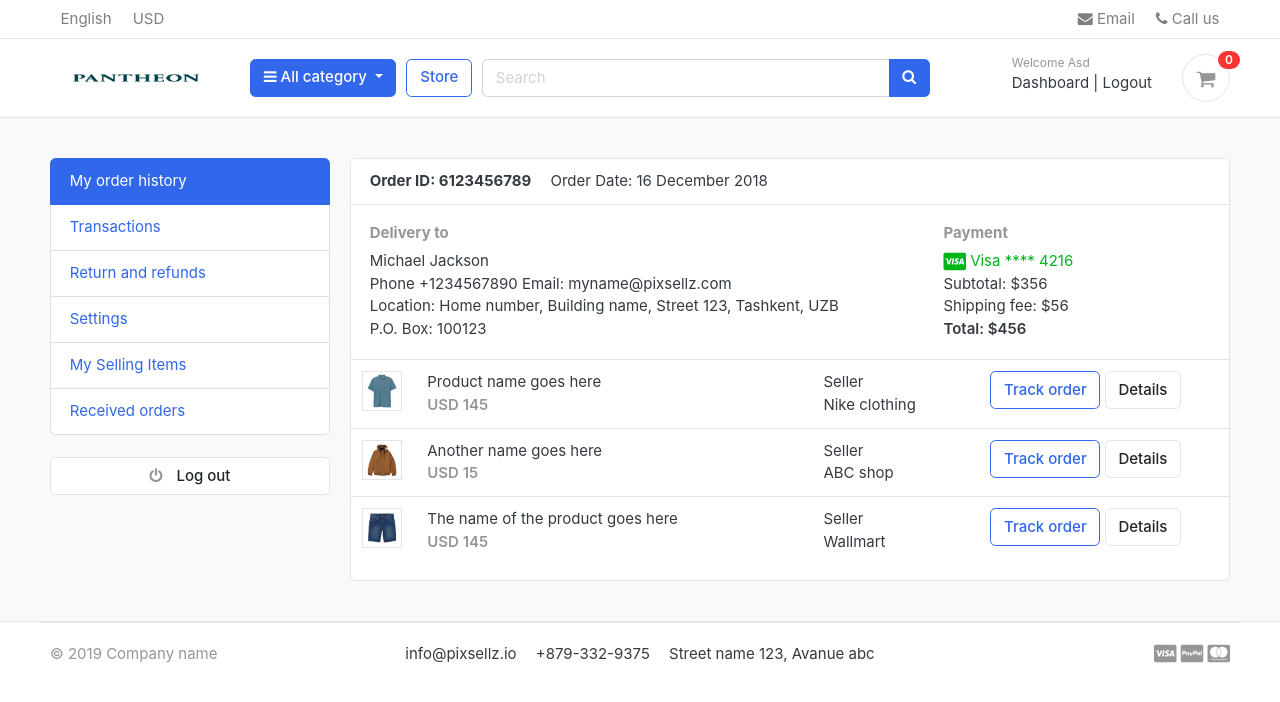
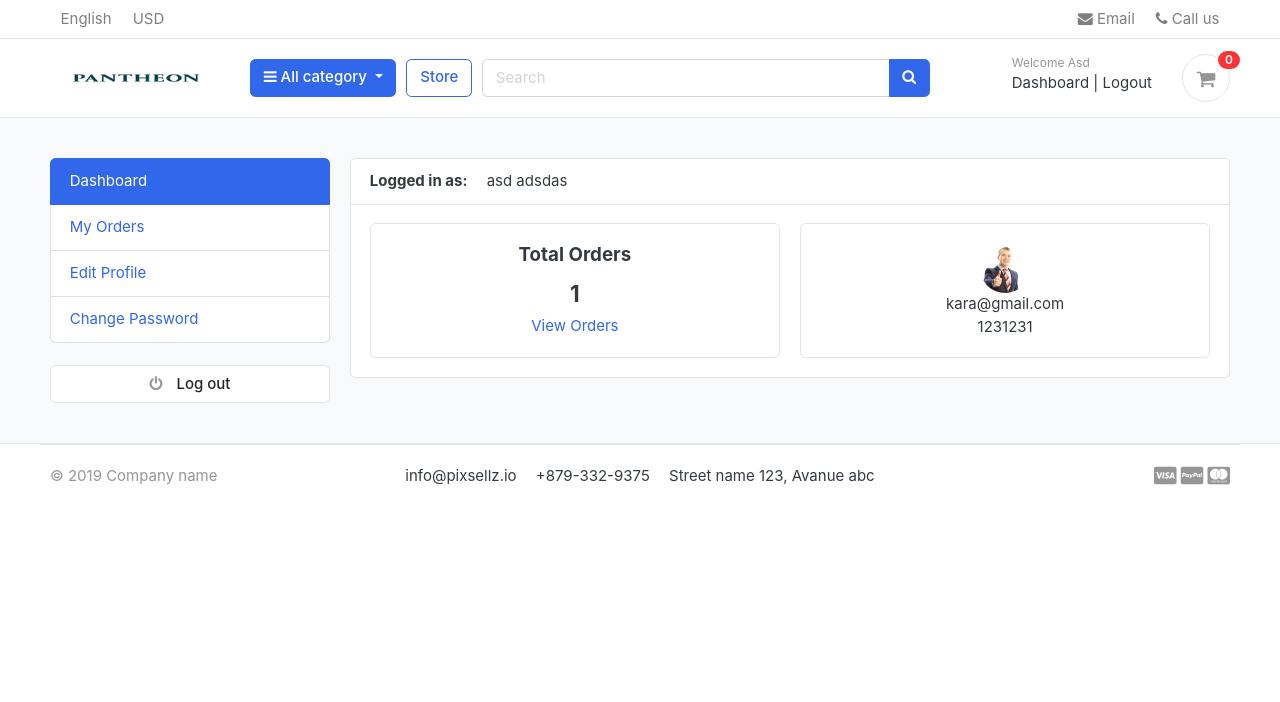
Before and after one commit to darestar1/E-commercial, a Django app: page /accounts/ in a window 1280 px wide. Shown: the top 702 px of the page. Run offline with Django 4.2, Linux system fonts and the light colour scheme; a user stored in the database is signed in; data comes from the database, SQL or seed files in the repository; both versions use the stored data as it was after the commit; some libraries are stand-ins or nearby versions; some web fonts are replaced.

Commit message:
dashboard completely finished.

```diff
--- a/accounts/models.py
+++ b/accounts/models.py
@@ -1,5 +1,5 @@
 from django.db import models
-from django.contrib.auth.models import AbstractBaseUser,BaseUserManager
+from django.contrib.auth.models import AbstractBaseUser, BaseUserManager
 # Create your models here.
 class MyAccountManager(BaseUserManager):
     def create_user(self, first_name, last_name, username, email, password=None):
@@ -65,3 +65,17 @@ class Account(AbstractBaseUser):
 
     def has_module_perms(self, add_label):
         return True
+class UserProfile(models.Model):
+    user = models.OneToOneField(Account, on_delete=models.CASCADE)
+    address_line_1 = models.CharField(blank=True, max_length=100)
+    address_line_2 = models.CharField(blank=True, max_length=100)
+    profile_picture = models.ImageField(blank=True, upload_to='userprofile')
+    city = models.CharField(blank=True, max_length=20)
+    state = models.CharField(blank=True, max_length=20)
+    country = models.CharField(blank=True, max_length=20)
+
+    def __str__(self):
+        return self.user.first_name
+
+    def full_address(self):
+        return f'{self.address_line_1} {self.address_line_2}'
--- a/accounts/urls.py
+++ b/accounts/urls.py
@@ -11,7 +11,10 @@ urlpatterns = [
     path("forgotPassword/",views.forgotPassword,name='forgotPassword'),
     path('resetpassword_validate/<uidb64>/<token>/',views.resetpassword_validate,name="resetpassword_validate"),
     path("resetPassword/",views.resetPassword,name='resetPassword'),
-
+    path('my_orders/', views.my_orders, name='my_orders'),
+    path('edit_profile/', views.edit_profile, name='edit_profile'),
+    path('change_password/', views.change_password, name='change_password'),
+    path('order_detail/<int:order_id>/', views.order_detail, name='order_detail'),
 
 
 
--- a/accounts/views.py
+++ b/accounts/views.py
@@ -1,18 +1,22 @@
-from django.shortcuts import render,redirect
-from .forms import RegistrationForm
-from .models import Account
-from django.contrib import messages,auth
+from django.shortcuts import render, redirect, get_object_or_404
+from .forms import RegistrationForm,UserForm, UserProfileForm
+from .models import Account, UserProfile
+from orders.models import Order, OrderProduct
+from django.contrib import messages, auth
 from django.contrib.auth.decorators import login_required
-#below is for activation code
+from django.http import HttpResponse
+
+# Verification email
 from django.contrib.sites.shortcuts import get_current_site
 from django.template.loader import render_to_string
 from django.utils.http import urlsafe_base64_encode, urlsafe_base64_decode
 from django.utils.encoding import force_bytes
 from django.contrib.auth.tokens import default_token_generator
 from django.core.mail import EmailMessage
-from django.http import HttpResponse
+
 from carts.views import _cart_id
 from carts.models import Cart, CartItem
+
 def register(request):
     if request.method == "POST":
         form = RegistrationForm(request.POST)
@@ -137,7 +141,15 @@ def activate(request,uidb64,token):
         return redirect("register")
 @login_required(login_url ="login")
 def dashboard(request):
-    return render(request,'accounts/dashboard.html')
+    orders = Order.objects.order_by('-created_at').filter(user_id=request.user.id, is_ordered=True)
+    orders_count = orders.count()
+
+    userprofile = UserProfile.objects.get(user_id=request.user.id)
+    context = {
+        'orders_count': orders_count,
+        'userprofile': userprofile,
+    }
+    return render(request, 'accounts/dashboard.html', context)
 def forgotPassword(request):
     if request.method=='POST':
         email= request.POST['email']
@@ -195,3 +207,76 @@ def resetPassword(request):
             return redirect('resetPassword')
     else:
         return render(request, 'accounts/resetPassword.html')
+
+
+@login_required(login_url='login')
+def my_orders(request):
+    orders = Order.objects.filter(user=request.user, is_ordered=True).order_by('-created_at')
+    context = {
+        'orders': orders,
+    }
+    return render(request, 'accounts/my_orders.html', context)
+
+
+@login_required(login_url='login')
+def edit_profile(request):
+    userprofile = get_object_or_404(UserProfile, user=request.user)
+    if request.method == 'POST':
+        user_form = UserForm(request.POST, instance=request.user)
+        profile_form = UserProfileForm(request.POST, request.FILES, instance=userprofile)
+        if user_form.is_valid() and profile_form.is_valid():
+            user_form.save()
+            profile_form.save()
+            messages.success(request, 'Your profile has been updated.')
+            return redirect('edit_profile')
+    else:
+        user_form = UserForm(instance=request.user)
+        profile_form = UserProfileForm(instance=userprofile)
+    context = {
+        'user_form': user_form,
+        'profile_form': profile_form,
+        'userprofile': userprofile,
+    }
+    return render(request, 'accounts/edit_profile.html', context)
+
+
+@login_required(login_url='login')
+def change_password(request):
+    if request.method == 'POST':
+        current_password = request.POST['current_password']
+        new_password = request.POST['new_password']
+        confirm_password = request.POST['confirm_password']
+
+        user = Account.objects.get(username__exact=request.user.username)
+
+        if new_password == confirm_password:
+            success = user.check_password(current_password)
+            if success:
+                user.set_password(new_password)
+                user.save()
+                # auth.logout(request)
+                messages.success(request, 'Password updated successfully.')
+                return redirect('change_password')
+            else:
+                messages.error(request, 'Please enter valid current password')
+                return redirect('change_password')
+        else:
+            messages.error(request, 'Password does not match!')
+            return redirect('change_password')
+    return render(request, 'accounts/change_password.html')
+
+
+@login_required(login_url='login')
+def order_detail(request, order_id):
+    order_detail = OrderProduct.objects.filter(order__order_number=order_id)
+    order = Order.objects.get(order_number=order_id)
+    subtotal = 0
+    for i in order_detail:
+        subtotal += i.product_price * i.quantity
+
+    context = {
+        'order_detail': order_detail,
+        'order': order,
+        'subtotal': subtotal,
+    }
+    return render(request, 'accounts/order_detail.html', context)
--- a/templates/accounts/dashboard.html
+++ b/templates/accounts/dashboard.html
@@ -4,89 +4,42 @@
 {% block content %}
 
 <section class="section-conten padding-y bg">
-    {% include "includes/alerts.html" %}
+
+{% include 'includes/alerts.html' %}
 <div class="container">
 	<div class="row">
-        <aside class="col-md-3">
-            <!--   SIDEBAR   -->
-            <ul class="list-group">
-                <a class="list-group-item active" href="#"> My order history </a>
-                <a class="list-group-item" href="#"> Transactions </a>
-                <a class="list-group-item" href="#"> Return and refunds </a>
-                <a class="list-group-item" href="#">Settings </a>
-                <a class="list-group-item" href="#"> My Selling Items </a>
-                <a class="list-group-item" href="#"> Received orders </a>
-            </ul>
-            <br>
-            <a class="btn btn-light btn-block" href="{% url "logout" %}"> <i class="fa fa-power-off"></i> <span class="text">Log out</span> </a>
-            <!--   SIDEBAR .//END   -->
-        </aside>
+	{% include 'includes/dashboard_sidebar.html' %}
 	<main class="col-md-9">
 		<article class="card">
 		<header class="card-header">
-                <strong class="d-inline-block mr-3">Order ID: 6123456789</strong>
-                <span>Order Date: 16 December 2018</span>
+			<strong class="d-inline-block mr-3">Logged in as:</strong>
+			<span>{{user.full_name}}</span>
 		</header>
 		<div class="card-body">
 			<div class="row">
-                    <div class="col-md-8">
-                        <h6 class="text-muted">Delivery to</h6>
-                        <p>Michael Jackson <br>
-                        Phone +1234567890 Email: myname@pixsellz.com <br>
-                        Location: Home number, Building name, Street 123,  Tashkent, UZB <br>
-                        P.O. Box: 100123
-                         </p>
+
+			<div class="col-md-6">
+				<div class="card" style="text-align:center;">
+					<div class="card-body">
+						<h5 class="card-title">Total Orders</h5>
+						<h4>{{orders_count}}</h4>
+						<a href="">View Orders</a>
 					</div>
-                    <div class="col-md-4">
-                        <h6 class="text-muted">Payment</h6>
-                        <span class="text-success">
-                            <i class="fab fa-lg fa-cc-visa"></i>
-                            Visa  **** 4216
-                        </span>
-                        <p>Subtotal: $356 <br>
-                         Shipping fee:  $56 <br>
-                         <span class="b">Total:  $456 </span>
-                        </p>
 				</div>
+			</div>
+			<div class="col-md-6">
+				<div class="card" style="text-align:center;">
+					<div class="card-body">
+						<img src="{{userprofile.profile_picture.url}}" alt="User Profile Picture" width="50" height="50" style="border-radius:50%;">
+						<p class="mb-0">{{user.email}}</p>
+						<p>{{user.phone_number}}</p>
+					</div>
+				</div>
+			</div>
+
 			</div> <!-- row.// -->
 		</div> <!-- card-body .// -->
-            <div class="table-responsive">
-            <table class="table table-hover">
-                <tr>
-                    <td width="65">
-                        <img src="../images/items/1.jpg" class="img-xs border">
-                    </td>
-                    <td>
-                        <p class="title mb-0">Product name goes here </p>
-                        <var class="price text-muted">USD 145</var>
-                    </td>
-                    <td> Seller <br> Nike clothing </td>
-                    <td width="250"> <a href="#" class="btn btn-outline-primary">Track order</a> <a href="#" class="btn btn-light"> Details </a> </td>
-                </tr>
-                <tr>
-                    <td>
-                        <img src="../images/items/2.jpg" class="img-xs border">
-                    </td>
-                    <td>
-                        <p class="title mb-0">Another name goes here </p>
-                        <var class="price text-muted">USD 15</var>
-                    </td>
-                    <td> Seller <br> ABC shop </td>
-                    <td> <a href="#" class="btn btn-outline-primary">Track order</a> <a href="#" class="btn btn-light"> Details </a> </td>
-                </tr>
-                <tr>
-                    <td>
-                        <img src="../images/items/3.jpg" class="img-xs border">
-                    </td>
-                    <td>
-                        <p class="title mb-0">The name of the product  goes here </p>
-                        <var class="price text-muted">USD 145</var>
-                    </td>
-                    <td> Seller <br> Wallmart </td>
-                    <td> <a href="#" class="btn btn-outline-primary">Track order</a> <a href="#" class="btn btn-light"> Details </a> </td>
-                </tr>
-            </table>
-            </div> <!-- table-responsive .end// -->
+
 		</article> <!-- order-group.// -->
 	</main>
 </div> <!-- row.// -->
--- /dev/null
+++ b/templates/includes/dashboard_sidebar.html
@@ -0,0 +1,12 @@
+<aside class="col-md-3">
+    <!--   SIDEBAR   -->
+    <ul class="list-group">
+      <a class="list-group-item {% if '/accounts/' == request.path %}active{% endif %}" href="{% url 'dashboard' %}"> Dashboard </a>
+      <a class="list-group-item {% if '/my_orders/' in request.path %}active{% endif %}" href="{% url 'my_orders' %}"> My Orders </a>
+      <a class="list-group-item {% if '/edit_profile/' in request.path %}active{% endif %}" href="{% url 'edit_profile' %}"> Edit Profile </a>
+      <a class="list-group-item {% if '/change_password/' in request.path %}active{% endif %}" href="{% url 'change_password' %}"> Change Password </a>
+    </ul>
+    <br>
+    <a class="btn btn-light btn-block" href="{% url 'logout' %}"> <i class="fa fa-power-off"></i> <span class="text">Log out</span> </a>
+    <!--   SIDEBAR .//END   -->
+  </aside>
```
Also changed, not shown: accounts/admin.py (+9 -2 lines), accounts/forms.py (+31 -1 lines), templates/accounts/change_password.html (added, +52 -0 lines), templates/accounts/edit_profile.html (added, +83 -0 lines), templates/accounts/my_orders.html (added, +57 -0 lines), templates/accounts/order_detail.html (added, +108 -0 lines), accounts/migrations/0002_userprofile.py (added), db.sqlite3, media/userprofile/avatar2.jpg (added). Lines whose indentation alone changed are shown as unchanged.
